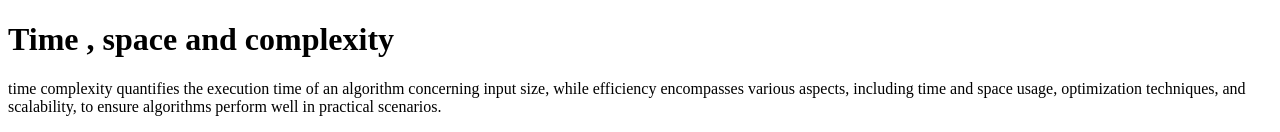
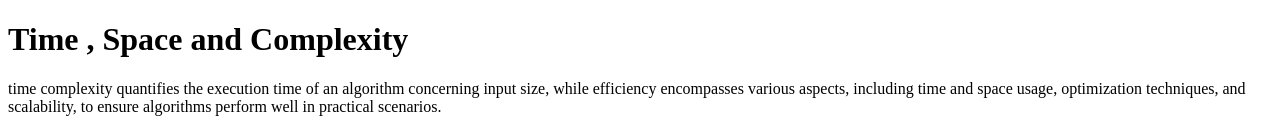
Before and after one commit to acciojob/time-and-space-complexity-mnaseeajit, a website: page main.html in a window 1280 px wide. Shown: the top 132 px of the page. Drawn offline with Linux system fonts and the light colour scheme.

Commit message:
created a submission

```diff
--- a/main.html
+++ b/main.html
@@ -10,7 +10,7 @@
 	<!-- the entire body must be written by student -->
     <script type="text/javascript" src="./script.js">
 </script>
-	<h1>Time , space and complexity</h1>
+	<h1>Time , Space and Complexity</h1>
 	<p>time complexity quantifies the execution time of an algorithm concerning input size, while efficiency encompasses various aspects, including time and space usage, optimization techniques, and scalability, to ensure algorithms perform well in practical scenarios.</p>
     <p>In <b>space complexity</b> notation O(n), the amount of memory used by an algorithm grows linearly with the input size (n). It means that if the input size increases, the memory used by the algorithm also increases proportionally. Algorithms with O(n) space complexity store data in a way that directly correlates with the input size. While linear space complexity indicates a direct relationship between input size and memory usage, it's generally considered more efficient than higher-order complexities (such as O(n^2) or O(2^n)) but less efficient than constant space complexity (O(1)). Efficient algorithms aim to minimize space complexity, especially for large datasets, to optimize memory usage.</p>
 </body>
```
